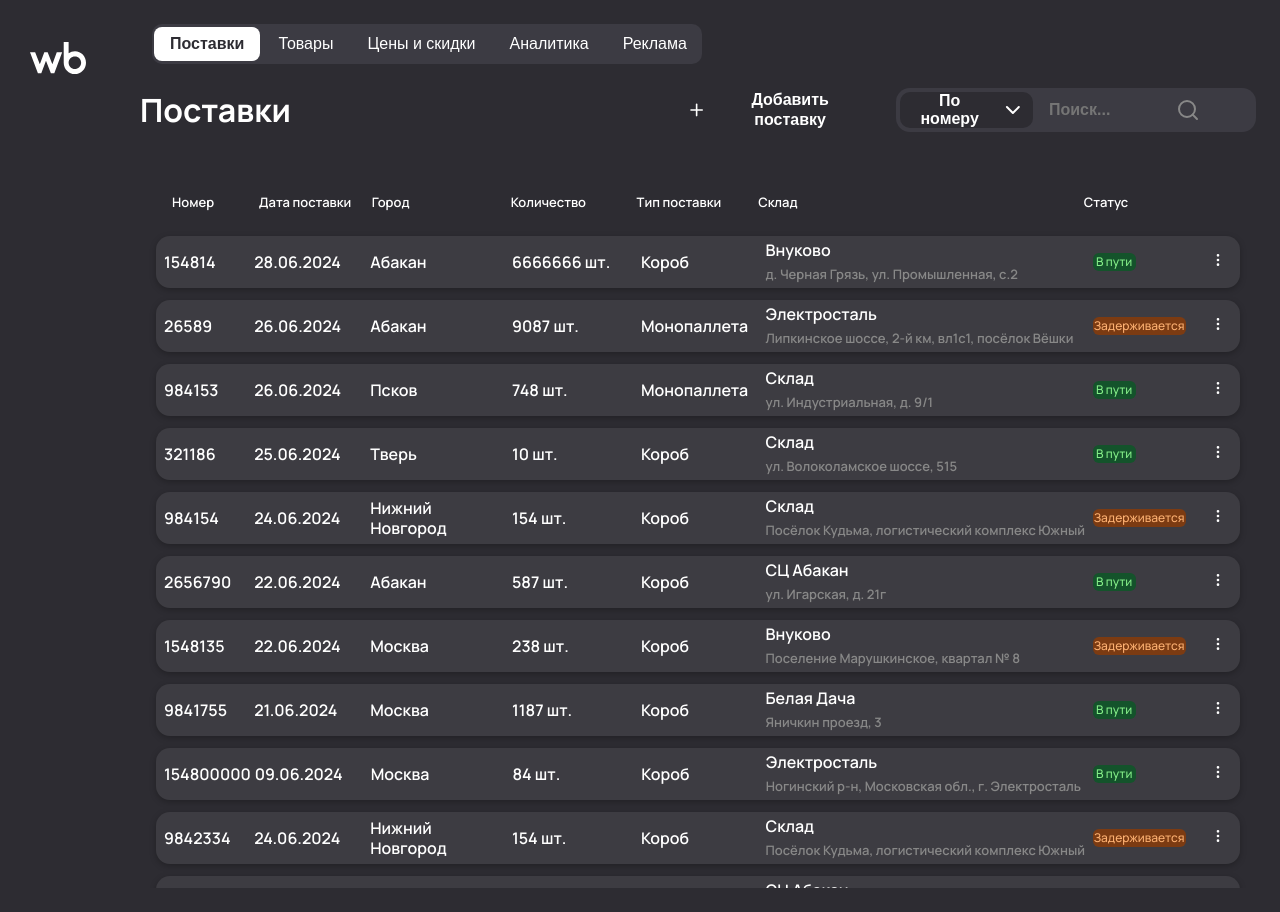
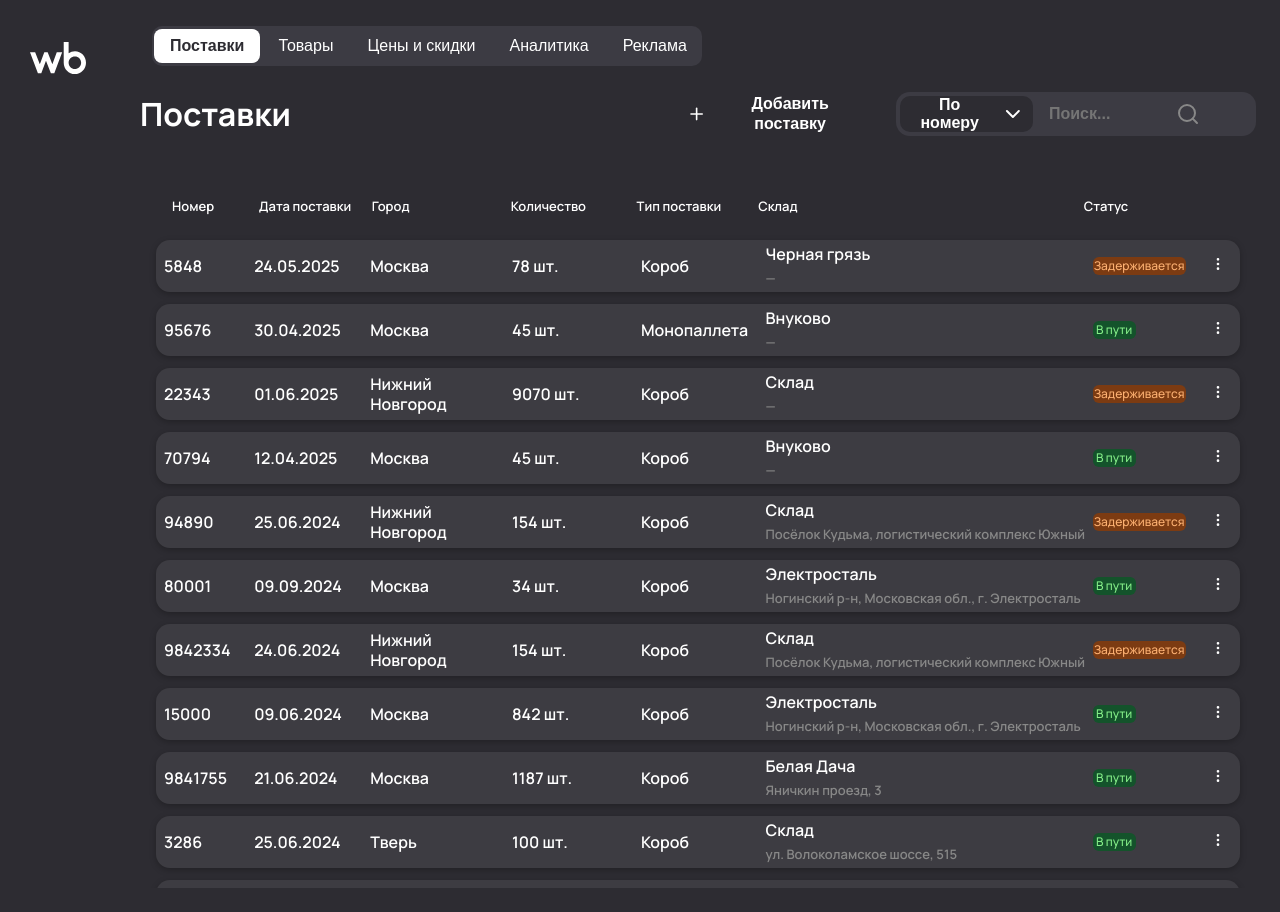
Before and after one commit to KristinaSapega/WB-Sapega-Kristina-Suppliers, a React (Vite) app in the folder supply-service/: page / in a window 1280 px wide. Built offline with nearby package versions, Linux system fonts and the light colour scheme; data requests are answered from the project's data file.

Commit message:
removeDelivery added

```diff
--- a/supply-service/db.json
+++ b/supply-service/db.json
@@ -1,27 +1,7 @@
 {
   "deliveries": [
     {
-      "id": "154814",
-      "date": "28.06.2024",
-      "city": "Абакан",
-      "amount": 6666666,
-      "type": "Короб",
-      "warehouse": "Внуково",
-      "address": "д. Черная Грязь, ул. Промышленная, с.2",
-      "status": "В пути"
-    },
-    {
-      "id": "26589",
-      "date": "26.06.2024",
-      "city": "Абакан",
-      "amount": 9087,
-      "type": "Монопаллета",
-      "warehouse": "Электросталь",
-      "address": "Липкинское шоссе, 2-й км, вл1с1, посёлок Вёшки",
-      "status": "Задерживается"
-    },
-    {
-      "id": "984153",
+      "id": "9347153",
       "date": "26.06.2024",
       "city": "Псков",
       "amount": 748,
@@ -61,6 +41,16 @@
       "status": "В пути"
     },
     {
+      "id": "9353",
+      "date": "26.06.2024",
+      "city": "Псков",
+      "amount": 748,
+      "type": "Монопаллета",
+      "warehouse": "Склад",
+      "address": "ул. Индустриальная, д. 9/1",
+      "status": "В пути"
+    },
+    {
       "id": "1548135",
       "date": "22.06.2024",
       "city": "Москва",
@@ -69,6 +59,26 @@
       "warehouse": "Внуково",
       "address": "Поселение Марушкинское, квартал № 8",
       "status": "Задерживается"
+    },
+    {
+      "id": "93473",
+      "date": "26.06.2024",
+      "city": "Псков",
+      "amount": 7467,
+      "type": "Монопаллета",
+      "warehouse": "Склад",
+      "address": "ул. Индустриальная, д. 9/1",
+      "status": "В пути"
+    },
+    {
+      "id": "3286",
+      "date": "25.06.2024",
+      "city": "Тверь",
+      "amount": 100,
+      "type": "Короб",
+      "warehouse": "Склад",
+      "address": "ул. Волоколамское шоссе, 515",
+      "status": "В пути"
     },
     {
       "id": "9841755",
@@ -81,10 +91,10 @@
       "status": "В пути"
     },
     {
-      "id": "154800000",
+      "id": "15000",
       "date": "09.06.2024",
       "city": "Москва",
-      "amount": 84,
+      "amount": 842,
       "type": "Короб",
       "warehouse": "Электросталь",
       "address": "Ногинский р-н, Московская обл., г. Электросталь",
@@ -101,18 +111,18 @@
       "status": "Задерживается"
     },
     {
-      "id": "6785690",
-      "date": "22.06.2024",
-      "city": "Абакан",
-      "amount": 587,
+      "id": "80001",
+      "date": "09.09.2024",
+      "city": "Москва",
+      "amount": 34,
       "type": "Короб",
-      "warehouse": "СЦ Абакан",
-      "address": "ул. Игарская, д. 21г",
+      "warehouse": "Электросталь",
+      "address": "Ногинский р-н, Московская обл., г. Электросталь",
       "status": "В пути"
     },
     {
-      "id": "9841154",
-      "date": "24.06.2024",
+      "id": "94890",
+      "date": "25.06.2024",
       "city": "Нижний Новгород",
       "amount": 154,
       "type": "Короб",
@@ -121,184 +131,44 @@
       "status": "Задерживается"
     },
     {
-      "id": "265556690",
-      "date": "22.06.2024",
-      "city": "Абакан",
-      "amount": 587,
+      "id": "70794",
+      "date": "12.04.2025",
+      "city": "Москва",
+      "amount": 45,
       "type": "Короб",
-      "warehouse": "СЦ Абакан",
-      "address": "ул. Игарская, д. 21г",
+      "warehouse": "Внуково",
+      "address": "—",
       "status": "В пути"
     },
     {
-      "id": 16099,
-      "date": "",
-      "city": "Абакан",
-      "amount": 0,
-      "type": "Монопаллета",
-      "warehouse": "Внуково",
+      "id": "22343",
+      "date": "01.06.2025",
+      "city": "Нижний Новгород",
+      "amount": 9070,
+      "type": "Короб",
+      "warehouse": "Склад",
       "address": "—",
       "status": "Задерживается"
     },
     {
-      "id": 16099,
-      "date": "",
-      "city": "Абакан",
-      "amount": 0,
+      "id": "95676",
+      "date": "30.04.2025",
+      "city": "Москва",
+      "amount": 45,
       "type": "Монопаллета",
       "warehouse": "Внуково",
-      "address": "—",
-      "status": "Задерживается"
-    },
-    {
-      "id": 16099,
-      "date": "",
-      "city": "Абакан",
-      "amount": 0,
-      "type": "Монопаллета",
-      "warehouse": "Внуково",
-      "address": "—",
-      "status": "Задерживается"
-    },
-    {
-      "id": 16099,
-      "date": "",
-      "city": "Абакан",
-      "amount": 0,
-      "type": "Монопаллета",
-      "warehouse": "Внуково",
-      "address": "—",
-      "status": "Задерживается"
-    },
-    {
-      "id": 16099,
-      "date": "",
-      "city": "Абакан",
-      "amount": 0,
-      "type": "Монопаллета",
-      "warehouse": "Внуково",
-      "address": "—",
-      "status": "Задерживается"
-    },
-    {
-      "id": 24742,
-      "date": "23.03.2025",
-      "city": "Москва",
-      "amount": 55555,
-      "type": "Монопаллета",
-      "warehouse": "Склад",
       "address": "—",
       "status": "В пути"
     },
     {
-      "id": 24742,
-      "date": "23.03.2025",
+      "id": "5848",
+      "date": "24.05.2025",
       "city": "Москва",
-      "amount": 55555,
-      "type": "Монопаллета",
-      "warehouse": "Склад",
-      "address": "—",
-      "status": "В пути"
-    },
-    {
-      "id": 24742,
-      "date": "23.03.2025",
-      "city": "Москва",
-      "amount": 55555,
-      "type": "Монопаллета",
-      "warehouse": "Склад",
-      "address": "—",
-      "status": "В пути"
-    },
-    {
-      "id": 24742,
-      "date": "23.03.2025",
-      "city": "Москва",
-      "amount": 55555,
-      "type": "Монопаллета",
-      "warehouse": "Склад",
-      "address": "—",
-      "status": "В пути"
-    },
-    {
-      "id": 24742,
-      "date": "23.03.2025",
-      "city": "Москва",
-      "amount": 55555,
-      "type": "Монопаллета",
-      "warehouse": "Склад",
-      "address": "—",
-      "status": "В пути"
-    },
-    {
-      "id": 24742,
-      "date": "23.03.2025",
-      "city": "Москва",
-      "amount": 55555,
-      "type": "Монопаллета",
-      "warehouse": "Склад",
-      "address": "—",
-      "status": "В пути"
-    },
-    {
-      "id": 14466,
-      "date": "",
-      "city": "Москва",
-      "amount": 4556,
-      "type": "Короб",
-      "warehouse": "Склад",
-      "address": "—",
-      "status": "В пути"
-    },
-    {
-      "id": 84361,
-      "date": "",
-      "city": "Москва",
-      "amount": 0,
-      "type": "Короб",
-      "warehouse": "Склад",
-      "address": "—",
-      "status": "В пути"
-    },
-    {
-      "id": 62591,
-      "date": "12.04.2025",
-      "city": "Москва",
-      "amount": 0,
-      "type": "Короб",
-      "warehouse": "Склад",
-      "address": "—",
-      "status": "В пути"
-    },
-    {
-      "id": 22261,
-      "date": "",
-      "city": "Москва",
-      "amount": 45,
+      "amount": 78,
       "type": "Короб",
       "warehouse": "Черная грязь",
       "address": "—",
       "status": "Задерживается"
-    },
-    {
-      "id": 22261,
-      "date": "",
-      "city": "Москва",
-      "amount": 45,
-      "type": "Короб",
-      "warehouse": "Черная грязь",
-      "address": "—",
-      "status": "Задерживается"
-    },
-    {
-      "id": 49708,
-      "date": "01.04.2025",
-      "city": "Нижний Новгород",
-      "amount": 789,
-      "type": "Монопаллета",
-      "warehouse": "Черная грязь",
-      "address": "—",
-      "status": "В пути"
     }
   ]
 }
--- a/supply-service/src/components/Modal/CreateModal.tsx
+++ b/supply-service/src/components/Modal/CreateModal.tsx
@@ -14,7 +14,7 @@ import { addDelivery } from "../../store/deliveriesSlice"
 
 type Props = {
     onClose: () => void
-    onAdd: (newDelivery: Delivery) => void
+    //onAdd: (newDelivery: Delivery) => void
 }
 
 const cities = ["Москва", "Псков", "Тверь", "Абакан", "Нижний Новгород", "Кострома", "Ярославль"]
@@ -48,6 +48,7 @@ export const CreateModal = ({ onClose }: Props) => {
     const handleSubmit = async () => {
         try {
             const newDelivery = await addDeliveries(form)
+            console.log(newDelivery)
             dispatch(addDelivery(newDelivery))
             onClose()
         } catch (error) {
--- a/supply-service/src/components/Table/DeliveryTable.tsx
+++ b/supply-service/src/components/Table/DeliveryTable.tsx
@@ -2,13 +2,13 @@ import { FiMoreVertical } from "react-icons/fi"
 //import { mockDeliveries } from "../../mock/data";
 import styles from "./DeliveryTable.module.css"
 import { useEffect, useState } from "react"
-import { getDeliveries } from "../../services/deliveries"
+import { deleteDeliveries, getDeliveries } from "../../services/deliveries"
 import { Delivery } from "../../types/Delivery"
 import { DropdownMenu } from "../Dropdown/DropdownMenu"
 import { EditModal } from "../Modal/EditModal"
 import { useDispatch, useSelector } from "react-redux"
 import { RootState } from "../../store/store"
-import { setDeliveries } from "../../store/deliveriesSlice"
+import { removeDelivery, setDeliveries } from "../../store/deliveriesSlice"
 
 
 export const DeliveryTable = () => {
@@ -25,7 +25,8 @@ export const DeliveryTable = () => {
         const fetchData = async () => {
             try {
                 const data = await getDeliveries()
-                dispatch(setDeliveries(data))
+                console.log(data)
+                dispatch(setDeliveries(data.reverse()))
             } catch (error) {
                 console.error("Ошибка при получении поставок", error)
             } finally {
@@ -80,9 +81,15 @@ export const DeliveryTable = () => {
                                         setIsModalOpen(true)
                                         setDropdown(null)
                                     }}
-                                    onDelete={() => {
-                                        setDropdown(null)
-                                    }}
+                                    onDelete={async () => {
+                                        try {
+                                          await deleteDeliveries(item.id)
+                                          dispatch(removeDelivery(item.id))
+                                          setDropdown(null)
+                                        } catch (error) {
+                                          console.error("Ошибка при удалении поставки", error)
+                                        }
+                                      }}
                                 />
                             )}
                         </div>
--- a/supply-service/src/services/deliveries.ts
+++ b/supply-service/src/services/deliveries.ts
@@ -7,9 +7,15 @@ export const getDeliveries = async (): Promise<Delivery[]> => {
 };
 
 export const addDeliveries = async (delivery: Delivery): Promise<Delivery> => {
-    const response = await api.post('/deliveries', delivery)
-    return response.data
-};
+    const response = await api.post('/deliveries', {
+        ...delivery,
+        id: delivery.id.toString(),
+      })
+      return {
+        ...response.data,
+        id: Number(response.data.id),
+      }
+    }
 
 export const deleteDeliveries = async (id: number): Promise<void> => {
     const response = await api.delete(`/deliveries/${id}`)
--- a/supply-service/src/store/deliveriesSlice.ts
+++ b/supply-service/src/store/deliveriesSlice.ts
@@ -20,10 +20,19 @@ type DeliveriesState = {
         addDelivery: (state, action: PayloadAction<Delivery>) => {
             state.items = [action.payload, ...state.items];
         },
+
+        removeDelivery: (state, action: PayloadAction<number>) => {
+            state.items = state.items.filter((delivery) => delivery.id !== action.payload)
+        },
     }
 
   })
 
 
-export const { setDeliveries, addDelivery } = deliveriesSlice.actions
+export const {
+    setDeliveries,
+    addDelivery,
+    removeDelivery
+} = deliveriesSlice.actions
+
 export default deliveriesSlice.reducer
```
